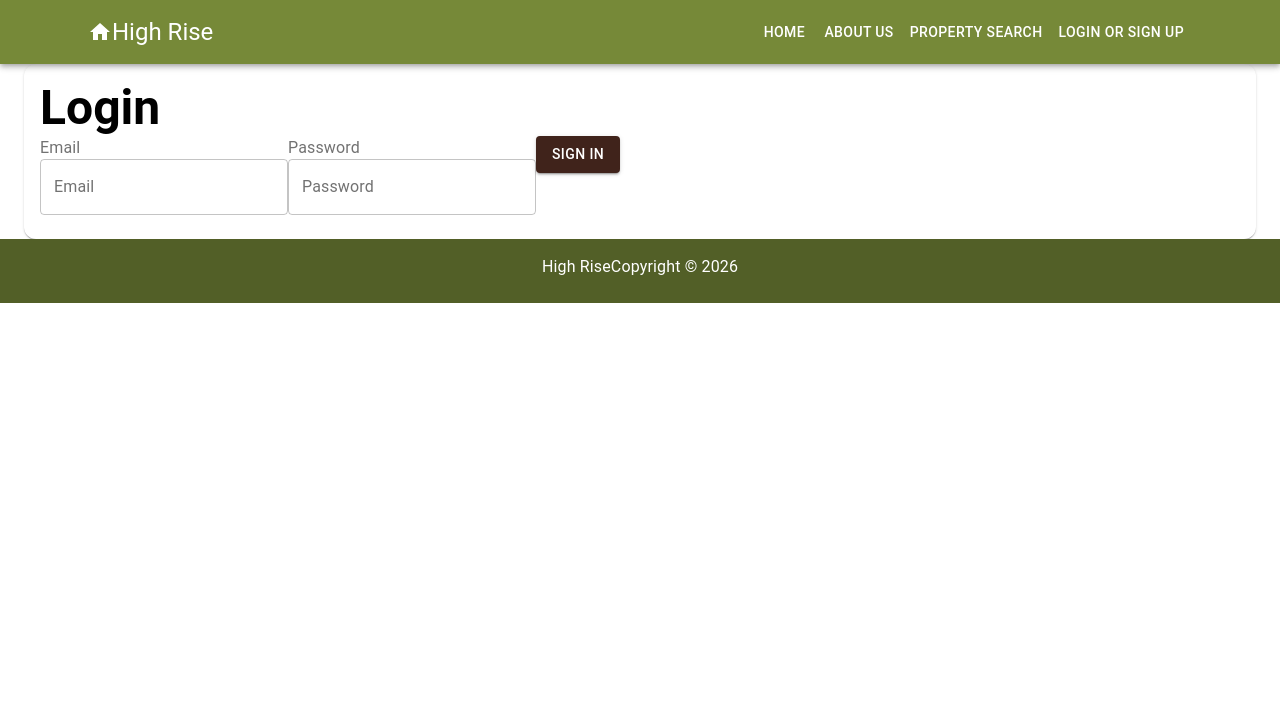
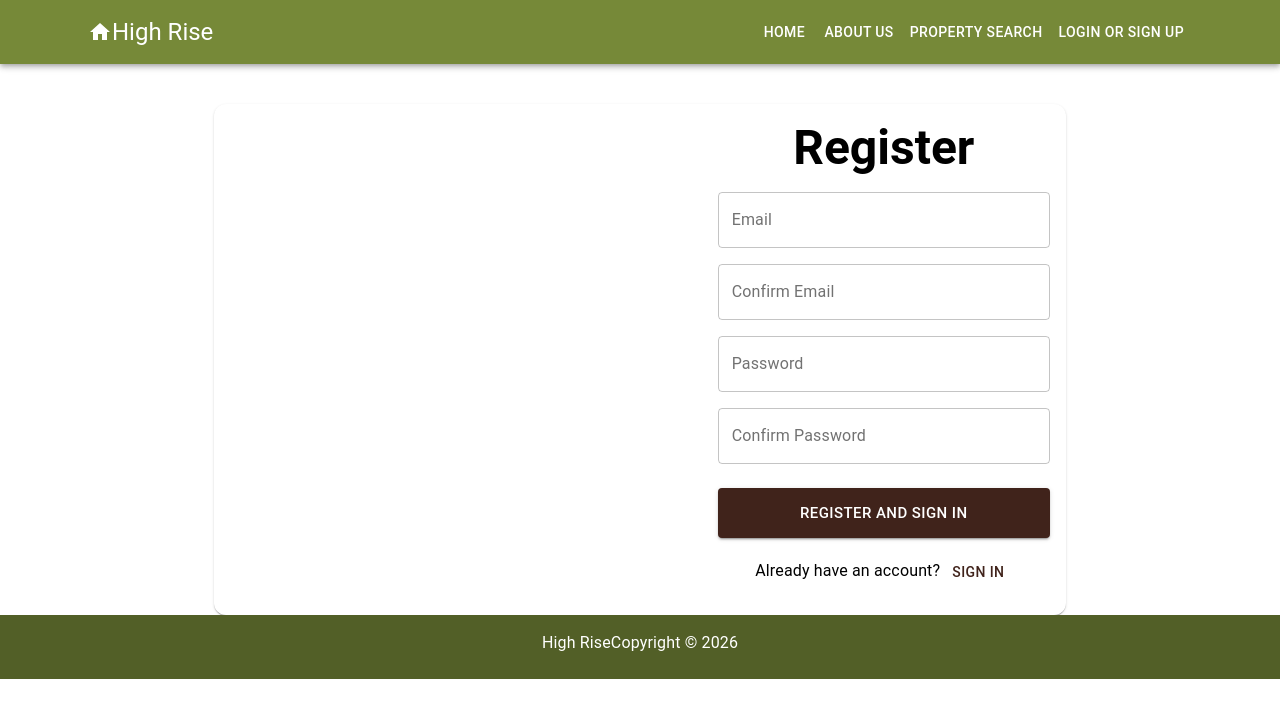
Before and after one commit to Darragh-Nugent/CAB230-Assessment-2, a React (Vite) app: page /login in a window 1280 px wide. Shown: the top 718 px of the page. Built offline with nearby package versions, Linux system fonts and the light colour scheme.

Commit message:
Login and register pages now created. However, using the reigster page to login isn't changing the isAuthenticated state

```diff
--- a/src/pages/Login.jsx
+++ b/src/components/LoginSection.jsx
@@ -1,11 +1,12 @@
 import { useState, useEffect, useContext } from 'react';
 import { useNavigate, useLocation } from 'react-router-dom';
+
 
 import { Box, Container, Typography, Grid, Stack, Rating, Chip, Card, CardContent, FormControl, FormLabel, FormHelperText, TextField, Button } from "@mui/material";
 
 import { useAuth } from '../context/AuthContext.jsx';
 
-export default function Login() {
+export default function LoginSection() {
     const [email, setEmail] = useState('');
     const [password, setPassword] = useState('');
 
@@ -17,6 +18,40 @@ export default function Login() {
 
     const navigate = useNavigate();
     const { handleLogin } = useAuth();
+
+    return (
+        <>
+            <Typography variant="h3" color="primary.main" sx={{ fontWeight: 600 }}>Login</Typography>
+
+            <Stack spacing={2} alignItems="center" sx={{ mt: 2, flexWrap: "wrap" }}>
+                <TextField
+                    id="email"
+                    label="Email"
+                    error={emailError}
+                    helperText={emailHelperText}
+                    onChange={(e) => setEmail(e.target.value)}
+
+                />
+
+                <FormLabel>Password</FormLabel>
+                <TextField
+                    id="password"
+                    label="Password"
+                    type="password"
+                    error={passwordError}
+                    helperText={passwordHelperText}
+                    onChange={(e) => setPassword(e.target.value)}
+                />
+            </Stack>
+            <Button variant="contained" size='large' fullWidth onClick={validateInputs} sx={{ mt: 3, py: 1.5 }}>
+                Sign in
+            </Button>
+
+            <Typography variant="body1" color="text.secondary" sx={{ mt: 2 }}>
+                Don't have an account? <Button onClick={() => navigate('/Register')}>Sign up</Button>
+            </Typography>
+        </>
+    );
 
     async function validateInputs() {
         let valid = true;
@@ -48,42 +83,4 @@ export default function Login() {
             navigate('/');
         }
     }
-
-    return (
-        <Container maxWidth="xl">
-            <Card sx={{ height: "100%", bgcolor: 'custom.card', borderRadius: 3 }}>
-                <CardContent>
-                    <Typography variant="h3" color="primary.main" sx={{ fontWeight: 600 }}>Login</Typography>
-
-                    <FormControl>
-                        <FormLabel>Email</FormLabel>
-                        <TextField
-                            id="email"
-                            label="Email"
-                            error={emailError}
-                            helperText={emailHelperText}
-                            onChange={(e) => setEmail(e.target.value)}
-
-                        />
-                    </FormControl>
-
-                    <FormControl>
-                        <FormLabel>Password</FormLabel>
-                        <TextField
-                            id="password"
-                            label="Password"
-                            type="password"
-                            error={passwordError}
-                            helperText={passwordHelperText}
-                            onChange={(e) => setPassword(e.target.value)}
-                        />
-                    </FormControl>
-
-                    <Button variant="contained" color="primary" onClick={validateInputs}>
-                        Sign in
-                    </Button>
-                </CardContent>
-            </Card>
-        </Container>
-    );
 }
--- /dev/null
+++ b/src/components/RegisterSection.jsx
@@ -0,0 +1,134 @@
+import { useState, useEffect, useContext } from 'react';
+import { useNavigate, useLocation } from 'react-router-dom';
+
+
+import { Box, Container, Typography, Grid, Stack, Rating, Chip, Card, CardContent, FormControl, FormLabel, FormHelperText, TextField, Button } from "@mui/material";
+
+import { useAuth } from '../context/AuthContext.jsx';
+
+export default function RegisterSection() {
+    const [email, setEmail] = useState('');
+    const [confirmEmail, setConfirmEmail] = useState('');
+
+    const [password, setPassword] = useState('');
+    const [confirmPassword, setConfirmPassword] = useState('');
+
+
+    const [emailError, setEmailError] = useState(false);
+    const [confirmEmailError, setConfirmEmailError] = useState(false);
+
+    const [passwordError, setPasswordError] = useState(false);
+    const [confirmPasswordError, setConfirmPasswordError] = useState(false);
+
+
+    const [emailHelperText, setEmailHelperText] = useState('');
+    const [confirmEmailHelperText, setConfirmEmailHelperText] = useState('');
+
+    const [passwordHelperText, setPasswordHelperText] = useState('');
+    const [confirmPasswordHelperText, setConfirmPasswordHelperText] = useState('');
+
+    const navigate = useNavigate();
+    const { handleLogin } = useAuth();
+
+    return (
+        <>
+            <Typography variant="h3" color="primary.main" sx={{ fontWeight: 600 }}>Register</Typography>
+
+            <Stack spacing={2} alignItems="center" sx={{ mt: 2, flexWrap: "wrap" }}>
+                <TextField
+                    id="email"
+                    label="Email"
+                    error={emailError}
+                    helperText={emailHelperText}
+                    onChange={(e) => setEmail(e.target.value)}
+
+                />
+
+                <TextField
+                    id="confirmEmail"
+                    label="Confirm Email"
+                    error={confirmEmailError}
+                    helperText={confirmEmailHelperText}
+                    onChange={(e) => setConfirmEmail(e.target.value)}
+
+                />
+
+                <TextField
+                    id="password"
+                    label="Password"
+                    type="password"
+                    error={passwordError}
+                    helperText={passwordHelperText}
+                    onChange={(e) => setPassword(e.target.value)}
+                />
+
+                <TextField
+                    id="confirmPassword"
+                    label="Confirm Password"
+                    type="password"
+                    error={confirmPasswordError}
+                    helperText={confirmPasswordHelperText}
+                    onChange={(e) => setConfirmPassword(e.target.value)}
+                />
+
+            </Stack>
+            <Button variant="contained" size='large' fullWidth onClick={validateInputs} sx={{ mt: 3, py: 1.5 }}>
+                Register and Sign in
+            </Button>
+
+            <Typography variant="body1" color="text.secondary" sx={{ mt: 2 }}>
+                Already have an account? <Button onClick={() => navigate('/Login')}>Sign in</Button>
+            </Typography>
+        </>
+    );
+
+
+    async function validateInputs() {
+        let valid = true;
+
+        const re = /^[^\s@]+@[^\s@]+\.[^\s@]+$/;
+        if (!re.test(String(email).toLowerCase())) {
+            setEmailError(true);
+            setEmailHelperText('Please enter a valid email address');
+            valid = false;
+        } else {
+            setEmailError(false);
+            setEmailHelperText('');
+        }
+
+        if (email !== confirmEmail) {
+            setConfirmEmailError(true);
+            setConfirmEmailHelperText('Email addresses do not match');
+            valid = false;
+        } else {
+            setConfirmEmailError(false);
+            setConfirmEmailHelperText('');
+        }
+
+        if (password.length < 6) {
+            setPasswordError(true);
+            setPasswordHelperText('Password must be at least 6 characters long');
+            valid = false;
+        } else {
+            setPasswordError(false);
+            setPasswordHelperText('');
+        }
+
+        if (password !== confirmPassword) {
+            setConfirmPasswordError(true);
+            setConfirmPasswordHelperText('Passwords do not match');
+            valid = false;
+        } else {
+            setConfirmPasswordError(false);
+            setConfirmPasswordHelperText('');
+        }
+
+        if (valid) {
+            await handleLogin(email, password)
+                .catch(error => {
+                    console.error('Login error:', error);;
+                });
+            navigate('/');
+        }
+    }
+}
--- a/src/main.jsx
+++ b/src/main.jsx
@@ -13,7 +13,7 @@ import Menu from './pages/Menu.jsx';
 import Rentals from './pages/Rentals.jsx';
 import About from './pages/About.jsx';
 import Property from './pages/Property.jsx';
-import Login from './pages/Login.jsx';
+import Auth from './pages/Auth.jsx';
 
 
 const router = createBrowserRouter([
@@ -32,7 +32,8 @@ const router = createBrowserRouter([
         },
         Component: Property,
       },
-      { path: "login", Component: Login },
+      { path: "login", Component: Auth },
+      { path: "register", Component: Auth },
       { path: "about", Component: About },
     ],
   },
--- /dev/null
+++ b/src/pages/Auth.jsx
@@ -0,0 +1,27 @@
+import { useState, useEffect, useContext } from 'react';
+import { useLocation } from 'react-router-dom';
+
+import { Box, Container, Typography, Grid, Stack, Rating, Chip, Card, CardContent, FormControl, FormLabel, FormHelperText, TextField, Button } from "@mui/material";
+
+import LoginSection from '../components/LoginSection.jsx';
+import RegisterSection from '../components/RegisterSection.jsx';
+
+export default function Auth() {
+    const location = useLocation();
+
+    return (
+        <Container maxWidth="md" align="center" sx={{ mt: 5 }}>
+            <Card sx={{ height: "100%", bgcolor: 'custom.card', borderRadius: 3 }}>
+                <CardContent>
+                    <Grid container spacing={2}>
+                        <Grid size={{ xs: 12, md: 7 }}>
+                        </Grid>
+                        <Grid size={{ xs: 12, md: 5 }}>
+                            {location.pathname === '/Login' ? <LoginSection /> : <RegisterSection />}
+                        </Grid>
+                    </Grid>
+                </CardContent>
+            </Card>
+        </Container>
+    );
+}
```
